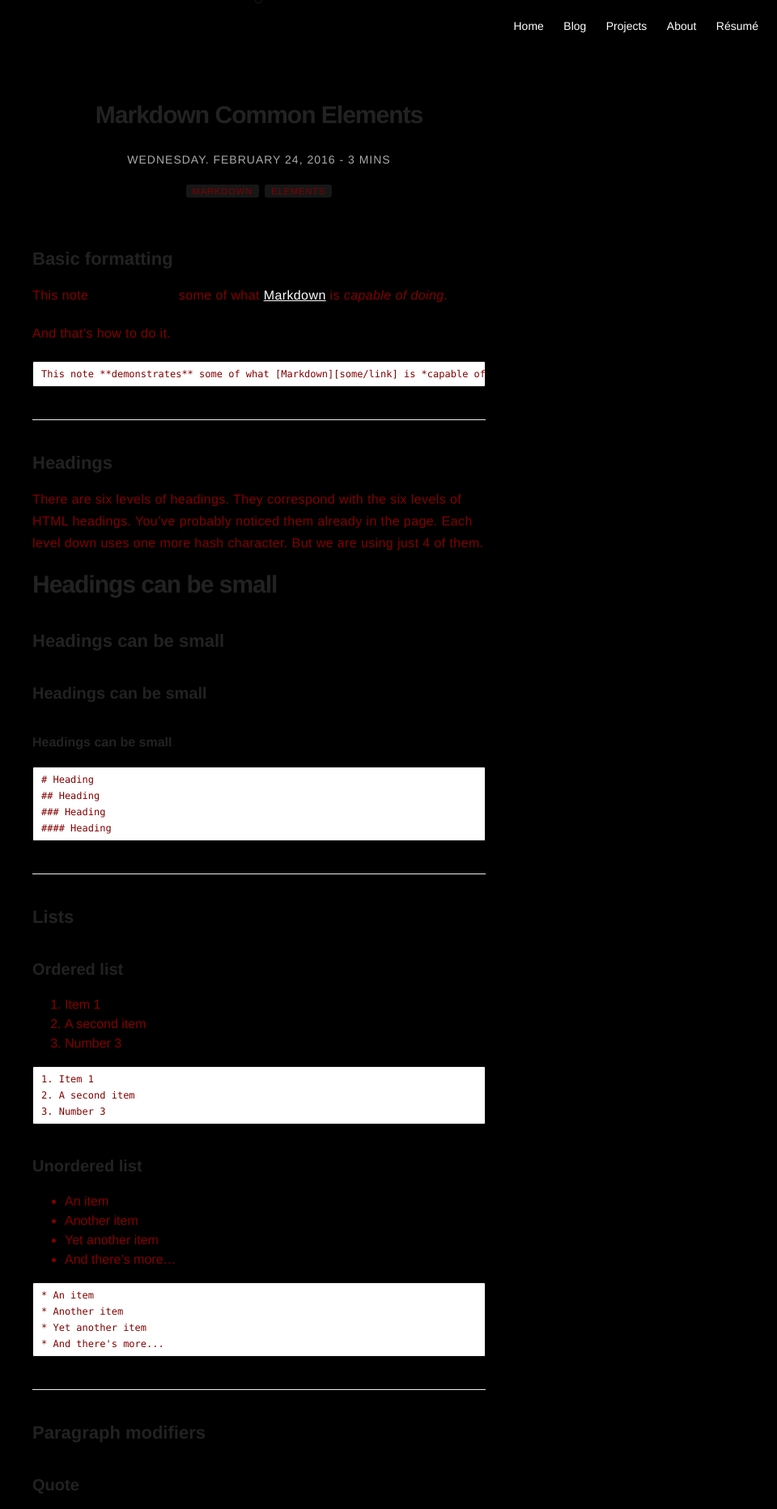
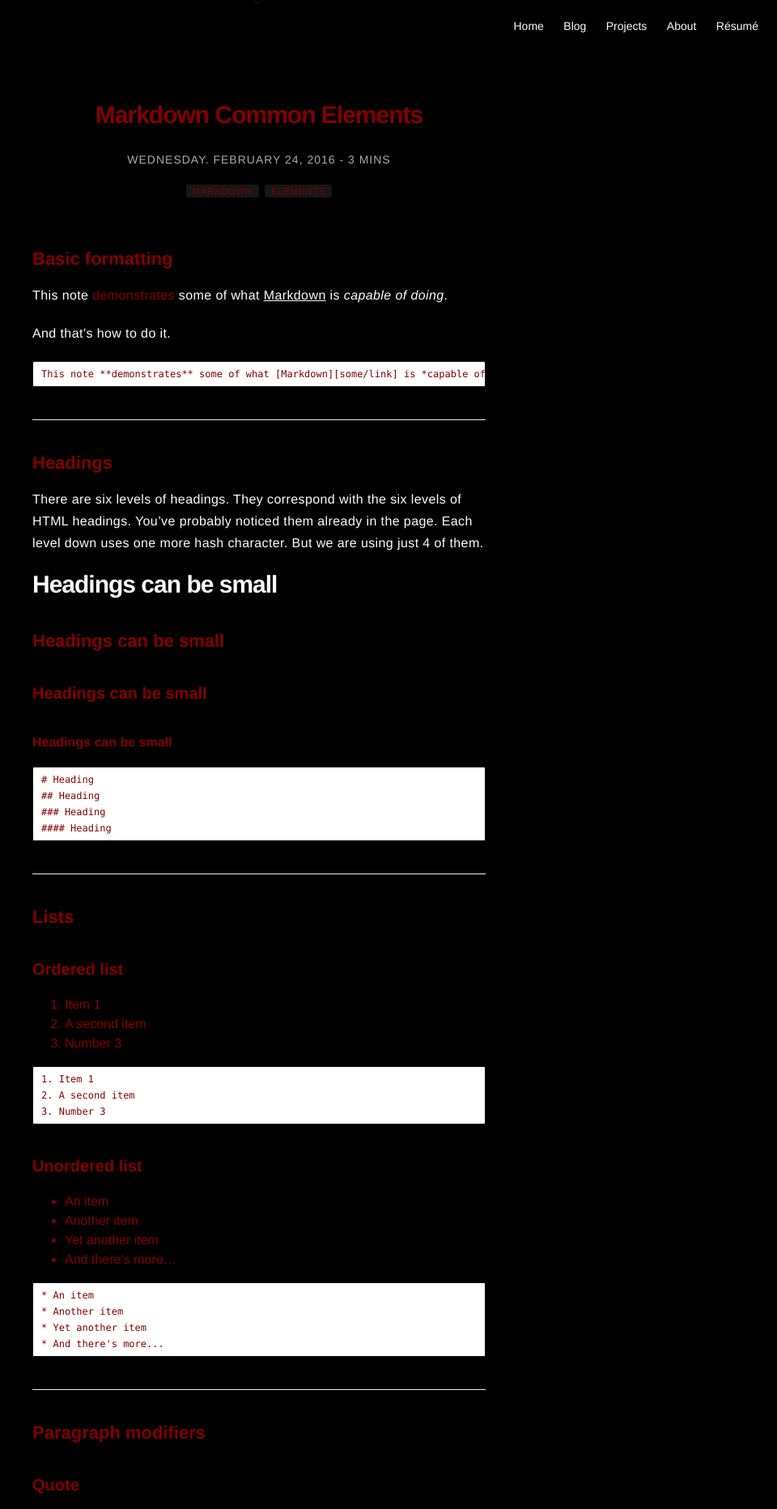
Before and after one commit to fm3ssias/fm3ssias.github.io, a Jekyll site: the page built from _posts/2016-02-24-markdown-common-elements.markdown, in a window 1280 px wide. Shown: the top 1864 px of the page at 81% size, without its empty margins (320-1280 px from the left). Built offline with Jekyll 4.4.1, drawn with Linux system fonts in a browser that asks for light colours; comment, search, counter and statistics services are not loaded; some of the changed text lies outside the part shown.

Commit message:
Tema 100

```diff
--- a/_config.yml
+++ b/_config.yml
@@ -29,9 +29,9 @@ permalink: /:title/
 # analytics-piwik-id: 1
 
 # if you don't want comments in your posts, leave categories empty
-disqus:
-  shortname: mydisqus # enter this from your disqus account
-  categories: [blog, project] # only show disqus for posts that have these categories
+#disqus:
+#  shortname: mydisqus # enter this from your disqus account
+#  categories: [blog, project] # only show disqus for posts that have these categories
 
 # if you don't have any of social below, comment the line
 #facebook: myfacebook
--- a/_sass/base/general.sass
+++ b/_sass/base/general.sass
@@ -8,14 +8,14 @@ body
 
 h1, h2, h3, h4
 	font-family: $fontSans
-	color: $beta
+	color: $alpha
 	-webkit-font-smoothing: antialiased
 	text-rendering: optimizeLegibility
 
 h1
 	font-size: 3rem
 	letter-spacing: -1px
-	color: $beta
+	color: $delta
 	font-weight: 700
 
 h2
@@ -33,7 +33,7 @@ a
 
 p
 	line-height: 1.7
-	color: $alpha
+	color: $delta
 	font-weight: 300
 	margin-bottom: 20px
 	letter-spacing: 0.4px
@@ -43,7 +43,7 @@ p
 
 strong
 	font-weight: 400
-	color: #000
+	color: $alpha
 
 ul,
 ol
--- a/_sass/base/variables.sass
+++ b/_sass/base/variables.sass
@@ -1,11 +1,11 @@
 $fontSans: "Helvetica Neue", Helvetica, Arial, sans-serif
 $fontMonospace: "Consolas", Liberation Mono, Menlo, Courier, monospace
 
-$alpha: #820000
-$beta: #222
-$gama: #aaa
-$delta: #ffffff
-$epsilon: #171717
+$alpha: #820000 // Vermelho escuro
+$beta: #222 // Cinza menos escuro
+$gama: #aaa // Preto
+$delta: #FFFAFA // Branco
+$epsilon: #171717 // Cinza bem escuro
 
 $mobile: "only screen and (max-width: 400px)"
 $tablet: "only screen and (min-width: 400px) and (max-width: 1050px)"
--- a/_sass/pages/home-blog-projects.sass
+++ b/_sass/pages/home-blog-projects.sass
@@ -40,10 +40,11 @@
         margin: 0
         width: 75%
         font-weight: 500
+        color: $delta
         transition: all ease-in-out .2s
 
     > .item:hover > .url > .title
-        color: $delta
+        color: $alpha
 
     // maybe we can't nest html5 elements
     // can you help me?
--- a/_sass/pages/post.sass
+++ b/_sass/pages/post.sass
@@ -4,6 +4,7 @@
     > .title
         text-align: center
         margin-bottom: 3rem
+        color: $alpha
 
     > .date,
     > .post-tags
```
Also changed, not shown: _posts/tips.md (renamed from tips.md), 11 other files.
